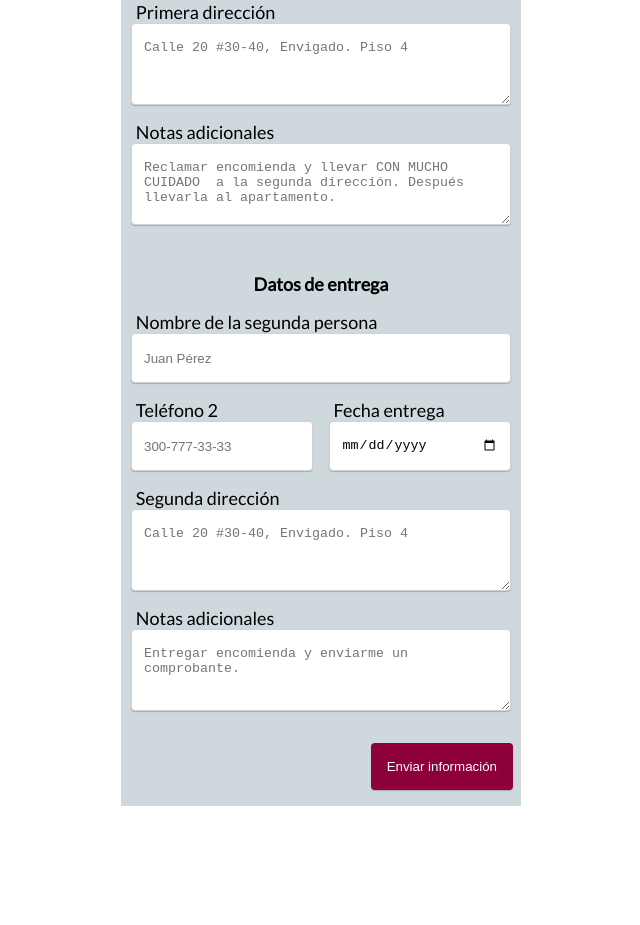
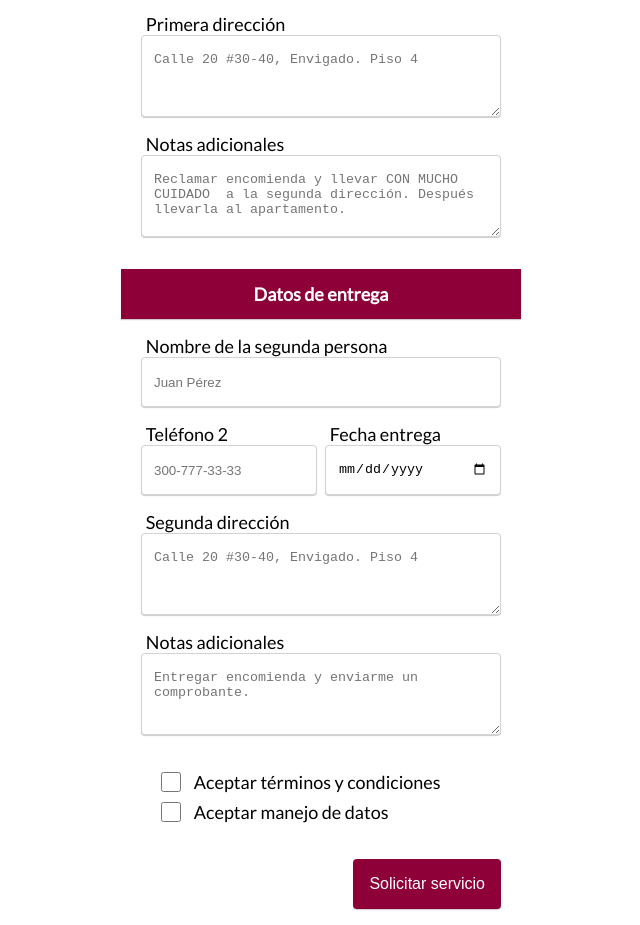
Before and after one commit to gabrielibus/easyForm, a React (Create React App) app: page / in a window 1280 px wide. Shown: the part 435-1360 px from the top of the page, without its empty margins (319-959 px from the left). Before the commit the page ends 1241 px from the top, so only its background shows below. Built offline with nearby package versions, Linux system fonts and the light colour scheme.

Commit message:
adding terms and conditions

```diff
--- a/public/index.html
+++ b/public/index.html
@@ -23,7 +23,6 @@
       work correctly both with client-side routing and a non-root public URL.
       Learn how to configure a non-root public URL by running `npm run build`.
     -->
-    <link href="https://fonts.googleapis.com/css2?family=Source+Code+Pro:wght@400;600&display=swap" rel="stylesheet">
     <title>EasyForm</title>
   </head>
   <body>
--- a/src/components/pageOne.js
+++ b/src/components/pageOne.js
@@ -22,7 +22,8 @@ function pageOne() {
     <div className='AppWrapper'>
       <div className='headerWrapper'>
         <div className='headerImgContainer'>
-          <img className='headerLogo'
+          <img
+            className='headerLogo'
             src={`https://instagram.feoh3-1.fna.fbcdn.net/v/t51.2885-19/s150x150/81963219_2690324851212676_7117728190725881856_n.jpg?_nc_ht=instagram.feoh3-1.fna.fbcdn.net&_nc_ohc=YecDVffX8Z4AX_4oNR0&oh=4be269ae9369e08353c18f4edd78cc19&oe=5F303C69`}
           />
         </div>
@@ -31,11 +32,40 @@ function pageOne() {
       <p className='headerText'>{info.site.description}</p>
       <div className='bodyWrapper'>
         {mapArray.map((form, idx) => (
-          <div key={idx} className='formsWrapper'>
-            <h4 className='formsWrapperTitle'>Datos de {form[0]}</h4>
+          <div
+            key={idx}
+            className='formsWrapper'
+            style={
+              idx % 2 == 0
+                ? { backgroundColor: "#ffffff" }
+                : { backgroundColor: "#ffffff" }
+            }>
+            <div
+              className='formsWrapperTitle'
+              style={
+                idx % 2 == 0
+                  ? { backgroundColor: "#00b8d4" }
+                  : { backgroundColor: "#8e0038", color: "white" }
+              }>
+              <h4 className='formsTitle'>Datos de {form[0]}</h4>
+            </div>
             <Forms form={form[1]} />
           </div>
         ))}
+      </div>
+      <div className='termsWrapper'>
+        <div className='terms1Wrapper'>
+          <input type='checkbox' className='terms' />
+          <label htmlFor='terms'>
+            <a href='http://www.google.com'>Aceptar términos y condiciones</a>
+          </label>
+        </div>
+        <div className='terms2Wrapper'>
+          <input type='checkbox' className='terms' />
+          <label htmlFor='terms'>
+            <a href='http://www.google.com'>Aceptar manejo de datos</a>
+          </label>
+        </div>
       </div>
       <div className='btnWrapper'>
         <button>{info.site.btnText}</button>
--- a/src/models/model.js
+++ b/src/models/model.js
@@ -3,7 +3,7 @@ let info = {
     title: "Indutrámites",
     description: `Cuéntanos qué debemos hacer, a dónde debemos ir o qué favor quieres que hagamos por ti.
     Necesitaremos los siguientes datos: `,
-    btnText: "Enviar información",
+    btnText: "Solicitar servicio",
   },
   fields: {
     recogida: [
--- a/src/styles/AppStyles.scss
+++ b/src/styles/AppStyles.scss
@@ -1,5 +1,5 @@
 $defBorderRadius: 4px;
-$bgColor: #cfd8dc;
+$bgColor: white;
 $fieldsBG: white;
 $btnBg: #8e0038;
 $btnText: #ffffff;
@@ -58,7 +58,7 @@ $shadow: 0 1px 1px rgba(0, 0, 0, 0.2);
 }
 
 .bodyWrapper {
-  width: 95%;
+  width: 100%;
   margin: auto;
 }
 
@@ -78,12 +78,25 @@ $shadow: 0 1px 1px rgba(0, 0, 0, 0.2);
 }
 
 .formsWrapperTitle {
-  margin: 1rem auto;
+  margin: 0px;
+  width: 100%;
+  height: 50px;
+  display: flex;
+  flex-direction: column;
+  justify-content: center;
+  text-align: center;
+  padding-right: 0rem;
+  margin-bottom: 1rem;
+  box-shadow: $shadow;
+}
+
+.formsTitle {
+  margin: 0rem;
 }
 
 .fieldsWrapper {
   max-width: 400px;
-  width: 100%;
+  width: 90%;
   display: flex;
   flex-direction: column;
   margin: auto;
@@ -108,13 +121,13 @@ label {
 
 #fieldsWrapper2,
 #fieldsWrapper7 {
-  width: 48%;
-  margin-left: 0rem;
+  width: 44%;
+  margin-right: 0.25rem;
 }
 #fieldsWrapper3,
 #fieldsWrapper8 {
-  width: 48%;
-  margin-right: 0rem;
+  width: 44%;
+  margin-left: 0.25rem;
 }
 
 .field4,
@@ -127,10 +140,44 @@ label {
   text-align: right;
 }
 
+.termsWrapper {
+  width: 80%;
+  display: block;
+  margin-top: -1rem;
+  margin-bottom: 1rem;
+  margin: auto;
+}
+
+.terms1Wrapper, .terms2Wrapper {
+  display: flex;
+  width: 100%;
+  height: 30px;
+  flex-direction: row;
+  align-items: center;
+  justify-content: flex-start;
+
+
+}
+
+.terms {
+  vertical-align: bottom;
+  width: 20px;
+  box-shadow: none;
+  margin-right: 0.5rem;
+  background-color: transparent;
+}
+
+.termsWrapper a {
+  color: black;
+  text-decoration: none;
+}
+
 button {
+  font-size: 1rem;
   border: none;
   padding: 1rem;
-  margin-right: 0.5rem;
+  margin-right: 5%;
+  margin-top: 2rem;
   background-color: $btnBg;
   color: $btnText;
   margin-bottom: 1rem;
```
